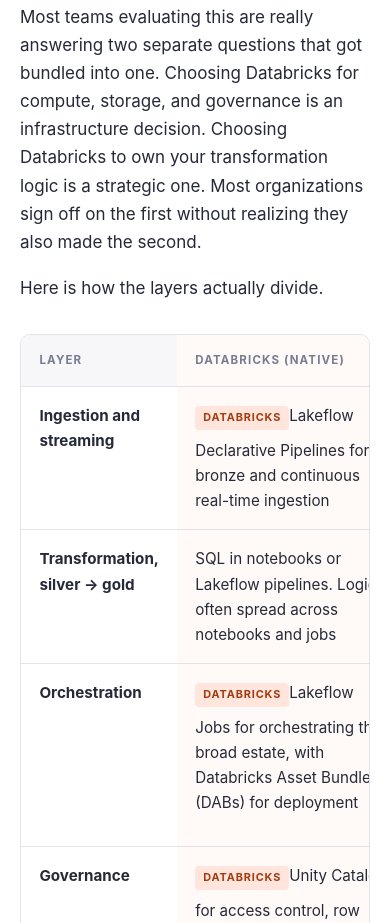
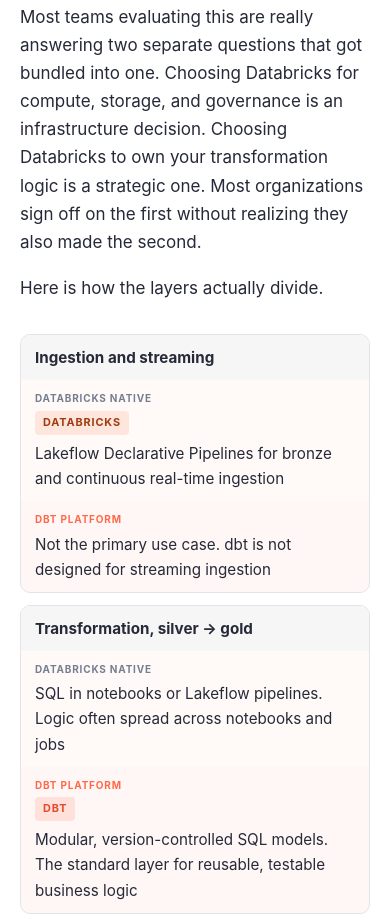
Before and after one commit to juliahillwright-beep/dbtplatform-vs-databricks, a plain HTML site: page index.html in a window 390 px wide. Shown: the part 1077-2000 px from the top of the page. Drawn offline with Linux system fonts and the light colour scheme.

Commit message:
Update index.html

```diff
--- a/index.html
+++ b/index.html
@@ -239,6 +239,29 @@ footer{
   color:var(--ink-faint);
 }
 footer p{max-width:none;margin:0}
+
+/* Stack comparison tables into cards on phones */
+@media (max-width: 640px){
+  .tbl-wrap{overflow:visible}
+  .tbl-wrap table,.tbl-wrap tbody,.tbl-wrap tr,.tbl-wrap td{display:block;width:100%}
+  .tbl-wrap thead{display:none}
+  .tbl-wrap table{border:none;box-shadow:none;background:transparent;min-width:0}
+  .tbl-wrap{border:none;background:transparent}
+  .tbl-wrap tbody tr{background:#fff;border:1px solid var(--line, #e6e6e6);border-radius:10px;margin-bottom:12px;overflow:hidden}
+  .tbl-wrap td{padding:10px 14px;border:none !important}
+  .tbl-wrap td:first-child{font-weight:700;background:var(--bg-alt, #f6f6f6)}
+  .tbl-wrap td.col-dbx::before,.tbl-wrap td.col-dbt::before{display:block;font-size:10px;font-weight:700;letter-spacing:.08em;text-transform:uppercase;margin-bottom:4px}
+  .tbl-wrap td.col-dbx::before{content:'Databricks native';color:var(--ink-faint, #777)}
+  .tbl-wrap td.col-dbt::before{content:'dbt platform';color:var(--accent, #ff6245)}
+  .tbl-wrap td .owner{display:inline-block;margin-bottom:4px}
+  .tabs{overflow-x:auto;flex-wrap:nowrap;-webkit-overflow-scrolling:touch}
+  .tabs .tab{white-space:nowrap}
+  nav .wrap{gap:.5rem}
+  .brand{white-space:nowrap;font-size:1rem}
+  .brand span:last-child{display:none}
+  nav a{white-space:nowrap;font-size:.85rem}
+  .tbl-wrap td .owner{display:block;width:max-content;margin-bottom:6px}
+}
 </style>
 </head>
 <body>
```
